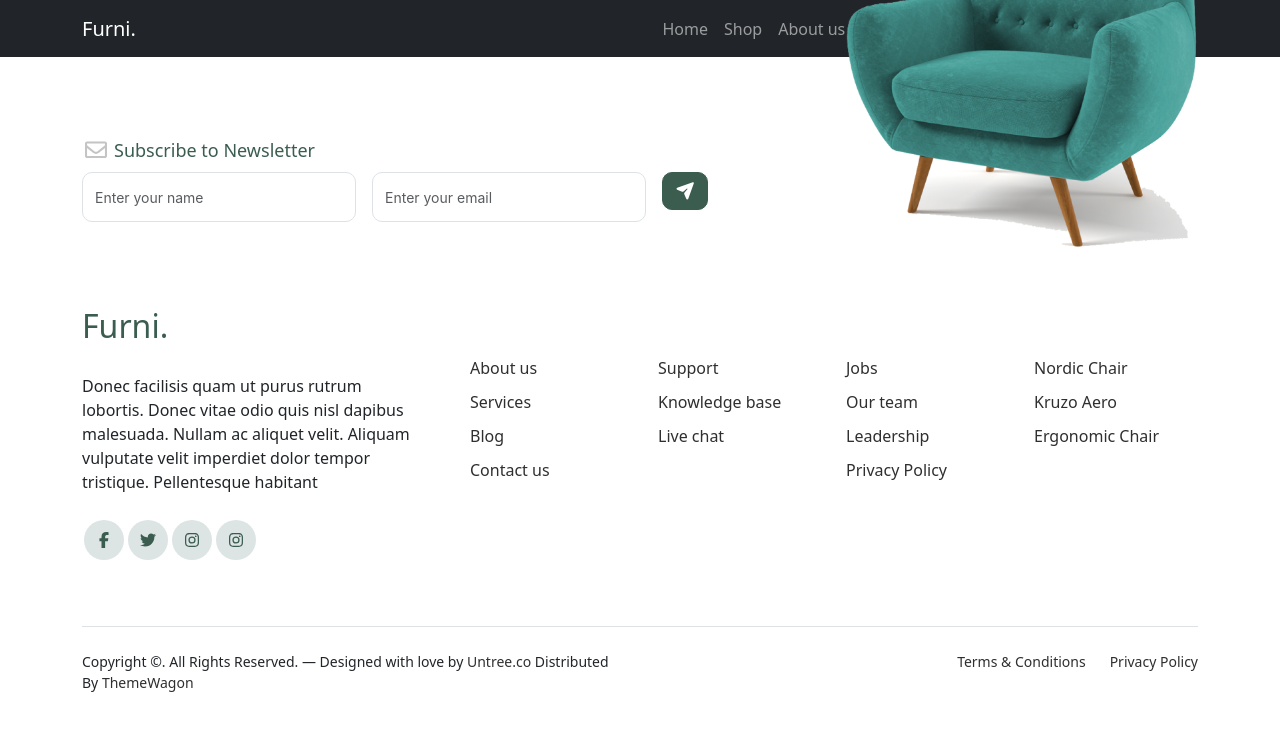
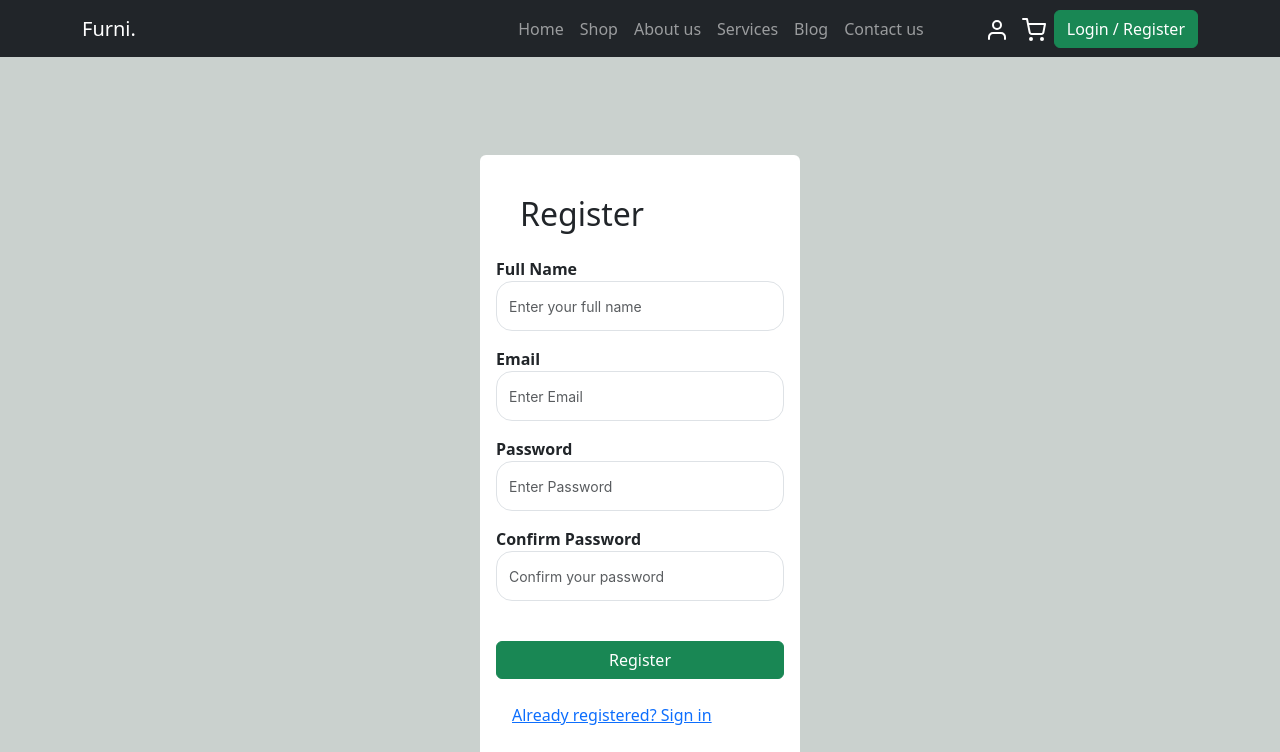
Before and after one commit to FlorinNatha/FunitureWebsie-frontend, a React (Vite) app: page /register in a window 1280 px wide. Shown: the top 752 px of the page. Built offline with nearby package versions, Linux system fonts and the light colour scheme.

Commit message:
create loging and Register page

```diff
--- a/src/App.jsx
+++ b/src/App.jsx
@@ -11,6 +11,8 @@ import ContactUs from './pages/User/ContactUs';
 import Cart from './pages/User/Cart';
 import Checkout from './pages/User/Checkout';
 import Thankyou from './pages/User/ThankYou';
+import Login from './pages/User/Login';
+import Register from './pages/User/Register';
 
 function App() {
   return (
@@ -28,6 +30,8 @@ function App() {
           <Route path='/cart' element={<Cart/>}></Route>
           <Route path="/checkout" element={<Checkout/>}></Route>
           <Route path='/thankyou' element={<Thankyou/>}></Route>
+          <Route path='/login' element={<Login/>}></Route>
+          <Route path='/register' element={<Register/>}></Route>
         </Routes>
         <FooterSection/>
       </Router>
--- a/src/components/Navbar.jsx
+++ b/src/components/Navbar.jsx
@@ -59,6 +59,7 @@ const Navbar = () => {
               </Link>
             </li>
           </ul>
+          <Link to="/login"><button className="btn btn-success">Login / Register</button></Link>
         </div>
       </div>
     </nav>
--- /dev/null
+++ b/src/pages/User/Login.jsx
@@ -0,0 +1,32 @@
+import React from 'react'
+import { Link } from 'react-router-dom'
+
+
+function Login() {
+  return (
+    <div className='d-flex justify-content-center align-items-center vh-100 ' style={{backgroundColor: "#cad1ce"}}>
+      <div  className='bg-white p-3 rounded w-35'>
+        <form >
+            <h2 className='m-5'> Login to Website</h2>
+            <div className='mb-3'>
+                <label for="email"><strong>Email</strong></label>
+                <input type='email' placeholder='Enter Email' className='form-control rounded-4'/>
+            </div>
+            <div className='mb-3'>
+                <label for="password"><strong>Password</strong></label>
+                <input type='password' placeholder='Enter Password' className='form-control rounded-4'/>
+            </div>
+            <button className='btn btn-success w-100 mb-5 mt-4'>Login now</button>
+            <div className='mb-3 ms-3'>
+                <p>Forgot Your Password? Get help </p>
+            </div>
+            <div className='mb-3 ms-3'>
+                <Link to="/register"><p>Not Registered? Create an account</p></Link>
+            </div>
+        </form>
+      </div>
+    </div>
+  )
+}
+
+export default Login
--- /dev/null
+++ b/src/pages/User/Register.jsx
@@ -0,0 +1,36 @@
+import React from 'react'
+import { Link } from 'react-router-dom'
+
+function Register() {
+  return (
+    <div className='d-flex justify-content-center align-items-center vh-100 ' style={{backgroundColor: "#cad1ce"}}>
+      <div  className='bg-white p-3 rounded w-25'>
+        <form >
+            <h2 className='m-4'> Register </h2>
+            <div className='mb-3'>
+                <label for="name"><strong>Full Name</strong></label>
+                <input type='name' placeholder='Enter your full name' className='form-control rounded-4'/>
+            </div>
+            <div className='mb-3'>
+                <label for="email"><strong>Email</strong></label>
+                <input type='email' placeholder='Enter Email' className='form-control rounded-4'/>
+            </div>
+            <div className='mb-3'>
+                <label for="password"><strong>Password</strong></label>
+                <input type='password' placeholder='Enter Password' className='form-control rounded-4'/>
+            </div>
+            <div className='mb-3'>
+                <label for="password"><strong>Confirm Password</strong></label>
+                <input type='password' placeholder='Confirm your password' className='form-control rounded-4'/>
+            </div>
+            <button className='btn btn-success w-100 mb-4 mt-4'>Register</button>
+            <div className='mb-3 ms-3'>
+                <Link to="/login"><p>Already registered? Sign in </p></Link>
+            </div>
+        </form>
+      </div>
+    </div>
+  )
+}
+
+export default Register
```
